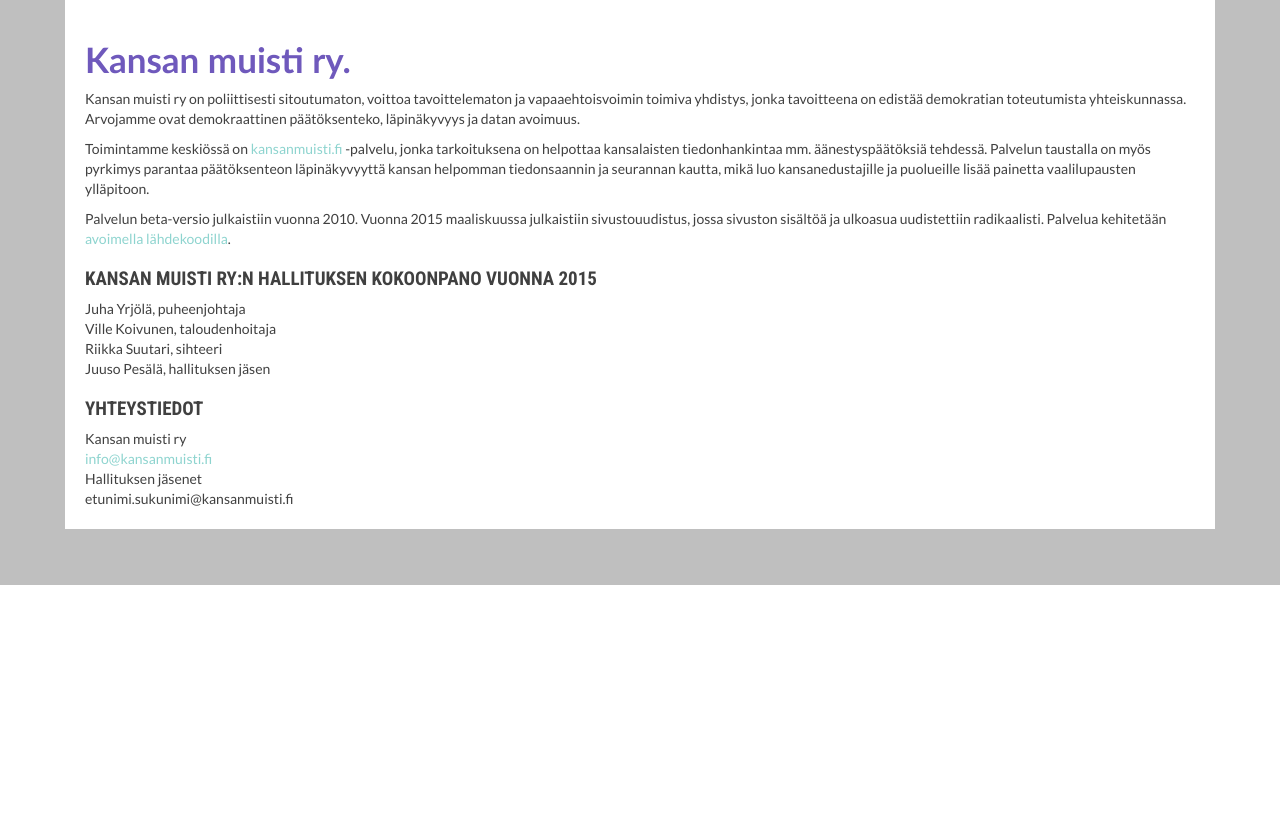
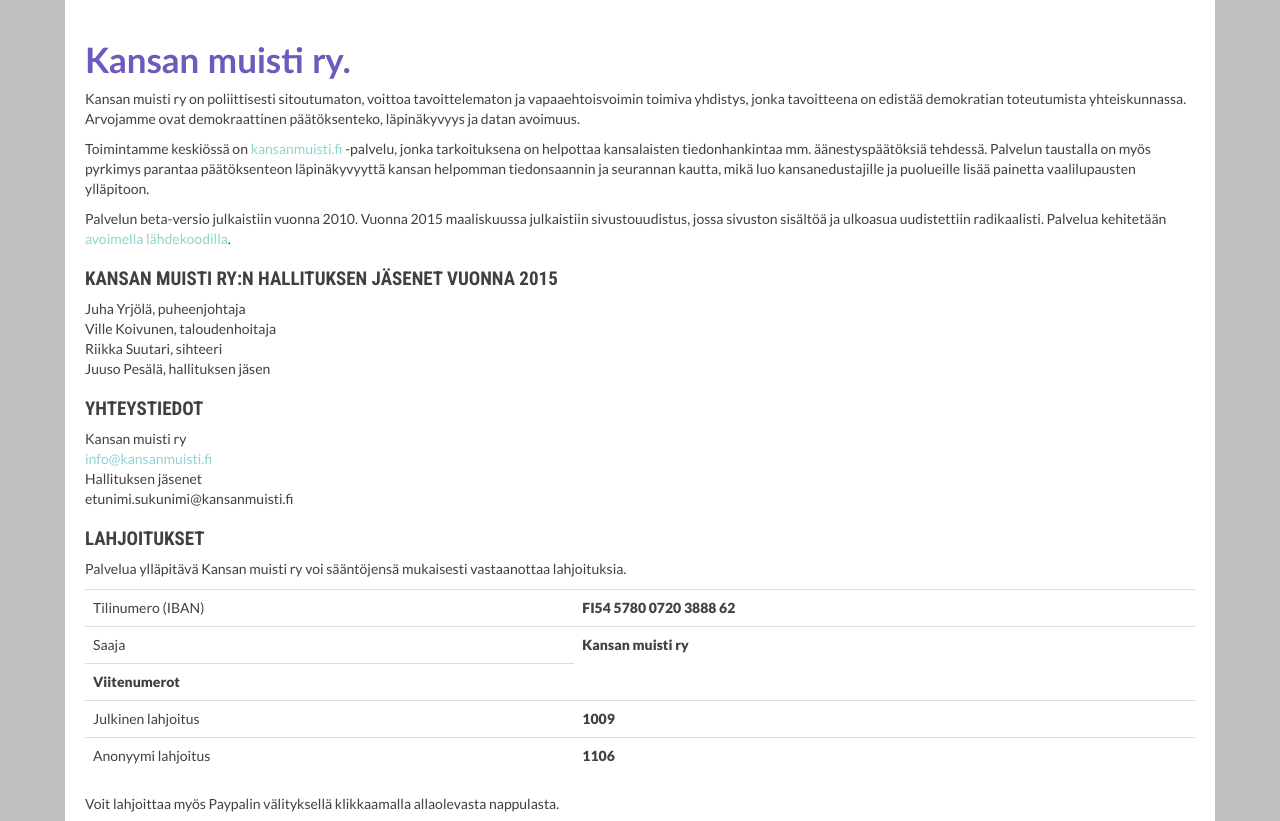
Before and after one commit to kansanmuisti/kamu, a Django app: template templates/general_info.html in a window 1280 px wide. Shown: the part 215-1036 px from the top of the page. Before the commit the page ends 800 px from the top, so only its background shows below. Run offline with Django 3.2, Linux system fonts and the light colour scheme; the template is opened without the code that fills it, so the values that code supplies are empty; style sheets or scripts are compiled from the project's sources; parts of the project's set-up code (start-up, migrations or seed data) failed here and were passed over; some libraries are stand-ins or nearby versions; some web fonts are replaced.

Commit message:
Add information about donation

```diff
--- a/templates/base.html
+++ b/templates/base.html
@@ -166,7 +166,7 @@
             </h1>
             <nav class="upper-page-nav">
                 <ul class="nav nav-pills">
-                    <li><a href="#">Kansan muisti ry.</a></li>
+                    <li><a href="{% url "parliament.views.show_general_info" %}">Kansan muisti ry.</a></li>
                 </ul>
             </nav>
         </div>
--- a/templates/general_info.html
+++ b/templates/general_info.html
@@ -15,7 +15,7 @@
 
 <p>Palvelun beta-versio julkaistiin vuonna 2010. Vuonna 2015 maaliskuussa julkaistiin sivustouudistus, jossa sivuston sisältöä ja ulkoasua uudistettiin radikaalisti. Palvelua kehitetään <a href="https://github.com/kansanmuisti/kamu">avoimella lähdekoodilla</a>.</p>
 
-<h3>Kansan muisti ry:n hallituksen kokoonpano vuonna 2015</h3>
+<h3>Kansan muisti ry:n hallituksen jäsenet vuonna 2015</h3>
 
 <ul class="list-unstyled">
   <li>Juha Yrjölä, puheenjohtaja</li>
@@ -32,5 +32,25 @@ Kansan muisti ry<br/>
 Hallituksen jäsenet<br/>
 etunimi.sukunimi@kansanmuisti.fi
 
+<h3>Lahjoitukset</h3>
+
+<p>Palvelua ylläpitävä Kansan muisti ry voi sääntöjensä mukaisesti vastaanottaa lahjoituksia.</p>
+
+<table class="table">
+  <tr><td>Tilinumero (IBAN)</td><td><strong>FI54 5780 0720 3888 62</strong></td></tr>
+  <tr><td>Saaja</td><td><strong>Kansan muisti ry</strong></td></tr>
+  <tr><td><strong>Viitenumerot</strong></td></tr>
+  <tr><td>Julkinen lahjoitus</td><td><strong>1009</strong></td></tr>
+  <tr><td>Anonyymi lahjoitus</td><td><strong>1106</strong></td></tr>
+</table>
+
+<p>Voit lahjoittaa myös Paypalin välityksellä klikkaamalla allaolevasta nappulasta.</p>
+<form action="https://www.paypal.com/cgi-bin/webscr" method="post"><div style='display:none;'><input type='hidden'  name='csrfmiddlewaretoken' value='8d4c7a480c414ba0a54331ca97dae2a0' /></div>
+<input type="hidden" name="cmd" value="_s-xclick">
+<input type="hidden" name="hosted_button_id" value="GPN9VKFUQH262">
+<input type="image" src="https://www.paypalobjects.com/en_US/i/btn/btn_donate_LG.gif" border="0" name="submit" alt="PayPal - The safer, easier way to pay online!">
+<img alt="" border="0" src="https://www.paypalobjects.com/en_US/i/scr/pixel.gif" width="1" height="1">
+</form>
+
 </div>
 {% endblock %}
```
